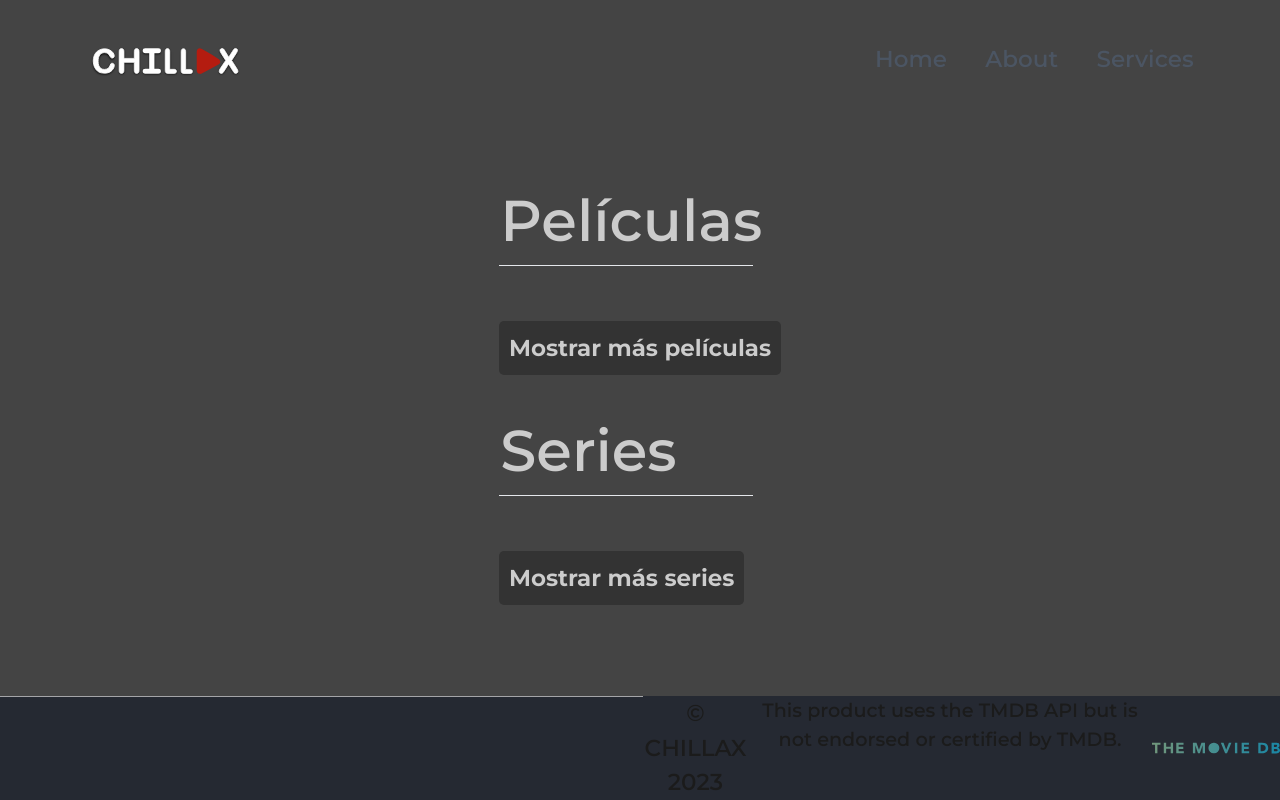
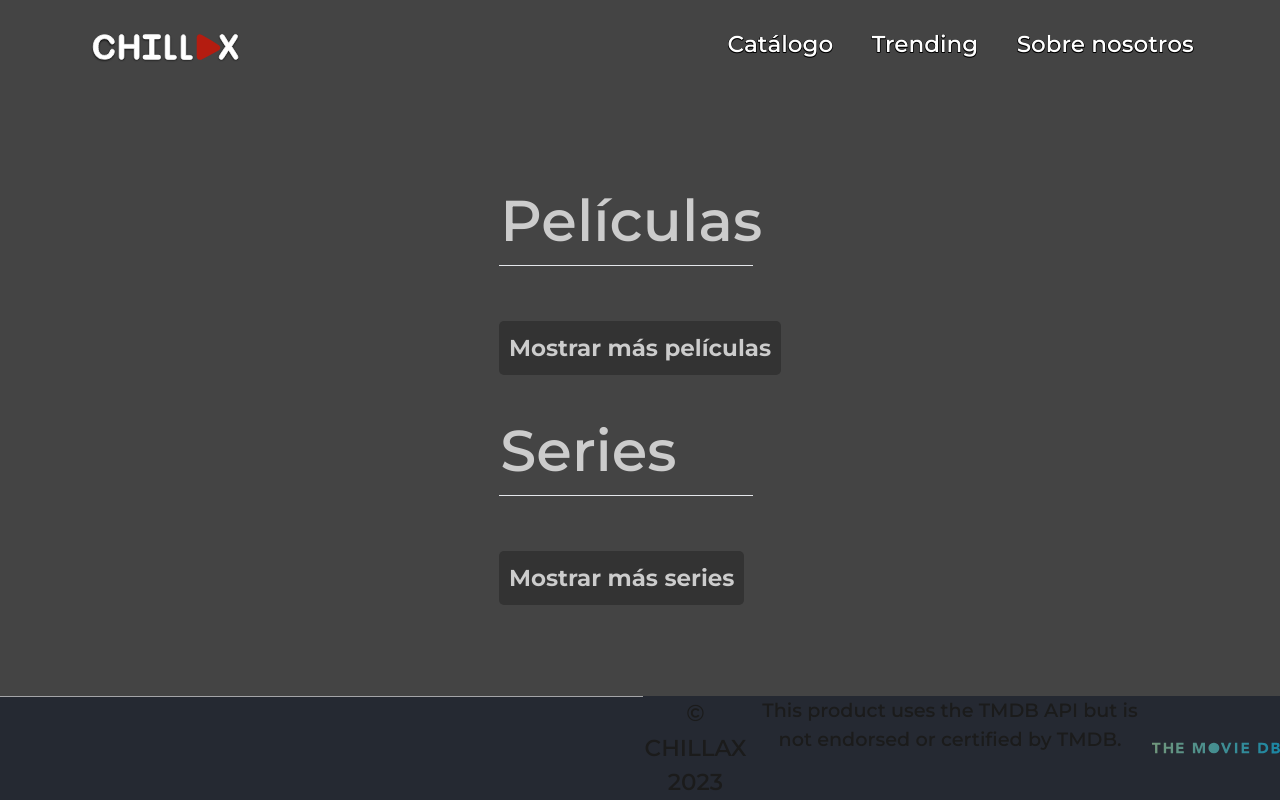
Before and after one commit to NuberuSH/chillax-app, a Vue app: page / in a window 1280 px wide. Built offline with nearby package versions, Linux system fonts and the light colour scheme; no server answers.

Commit message:
fix some styles in navbar (pc view) and set router redirections

```diff
--- a/src/components/NavigationBar.vue
+++ b/src/components/NavigationBar.vue
@@ -1,28 +1,30 @@
 <template>
-  <nav class="fixed left-0 top-0 w-full z-10 duration-300" :class="{
-    'bg-gray-100 py-2 px-4 border-b': scrolledY > 0,
+  <nav class="fixed left-0 top-0 w-full z-10 transition duration-300" :class="{
+    'bg-web-navbar opacity-95 py-1 px-4 border-b': scrolledY > 0,
     'py-1 px-6': scrolledY === 0
   }">
     <div class="flex items-center justify-between max-w-7xl mx-auto px-4 sm:px-7 lg:px-8 duration-300" :class="{
-      'py-2': scrolledY > 0,
-      'py-4': scrolledY === 0
+      'py-0': scrolledY > 0,
+      'py-1': scrolledY === 0
     }">
       <div class="flex items-center">
+        <a href="https://chillax.today" target="_blank">
         <img class="h-[40px] w-auto duration-300" src="/images/logo/chillaxSombras.svg" :class="{
-          'md:h-[30px]': scrolledY > 0,
+          'md:h-[60px]': scrolledY > 0,
           'md:h-[70px]': scrolledY === 0
         }" alt="logo">
+        </a>
       </div>
-      <div class="hidden md:flex">
-        <a href="#" class="text-gray-600 transition duration-150 ease-in-out hover:text-gray-800 mx-4">
-          Home
-        </a>
-        <a href="#" class="text-gray-600 transition duration-150 ease-in-out hover:text-gray-800 mx-4">
-          About
-        </a>
-        <a href="#" class="text-gray-600 transition duration-150 ease-in-out hover:text-gray-800 mx-4">
-          Services
-        </a>
+      <div class="hidden md:flex text-white text-shadow-0">
+        <router-link to="/" class=" transition duration-200 ease-in-out hover:text-web-boton mx-4" >
+          Catálogo
+        </router-link>
+        <router-link to="/movies" class=" transition duration-200 ease-in-out hover:text-web-boton mx-4">
+          Trending
+        </router-link>
+        <router-link to="/movies" class=" transition duration-200 ease-in-out hover:text-web-boton mx-4">
+          Sobre nosotros
+        </router-link>
       </div>
       <div class="flex md:hidden">
         <button @click="isMenuOpen = true" type="button"
```
